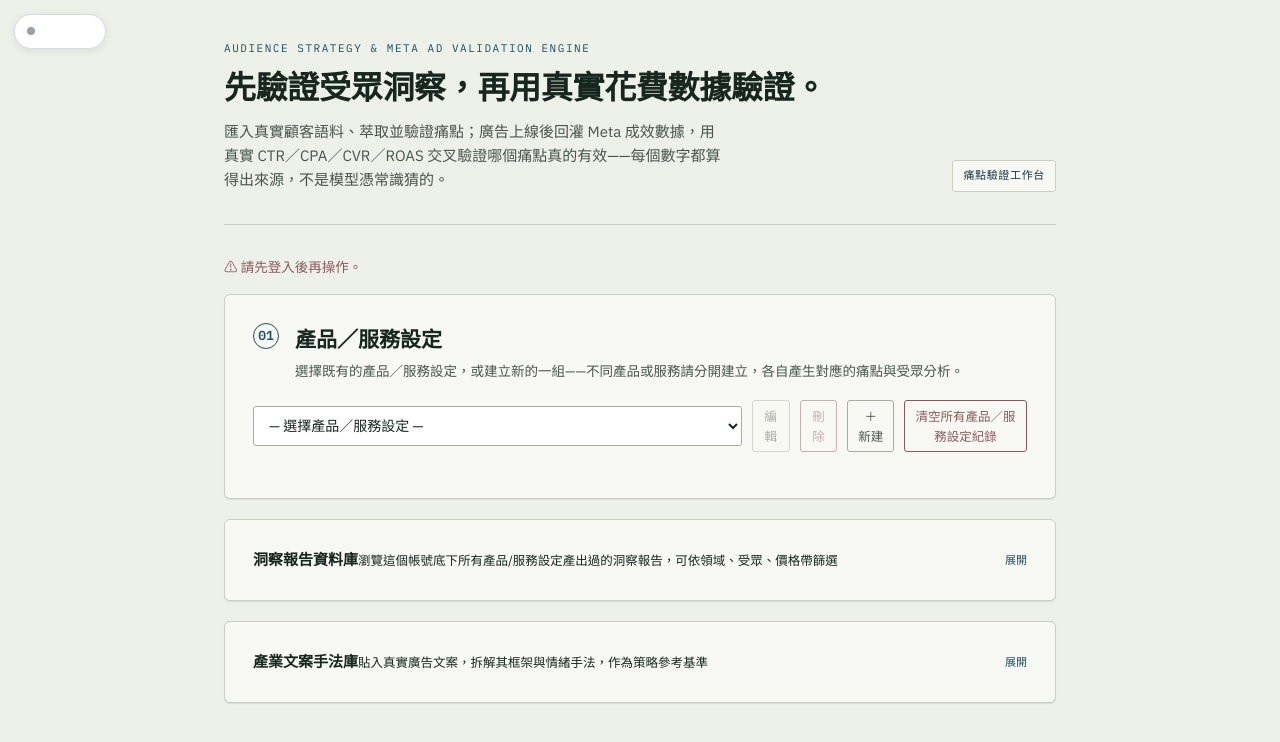
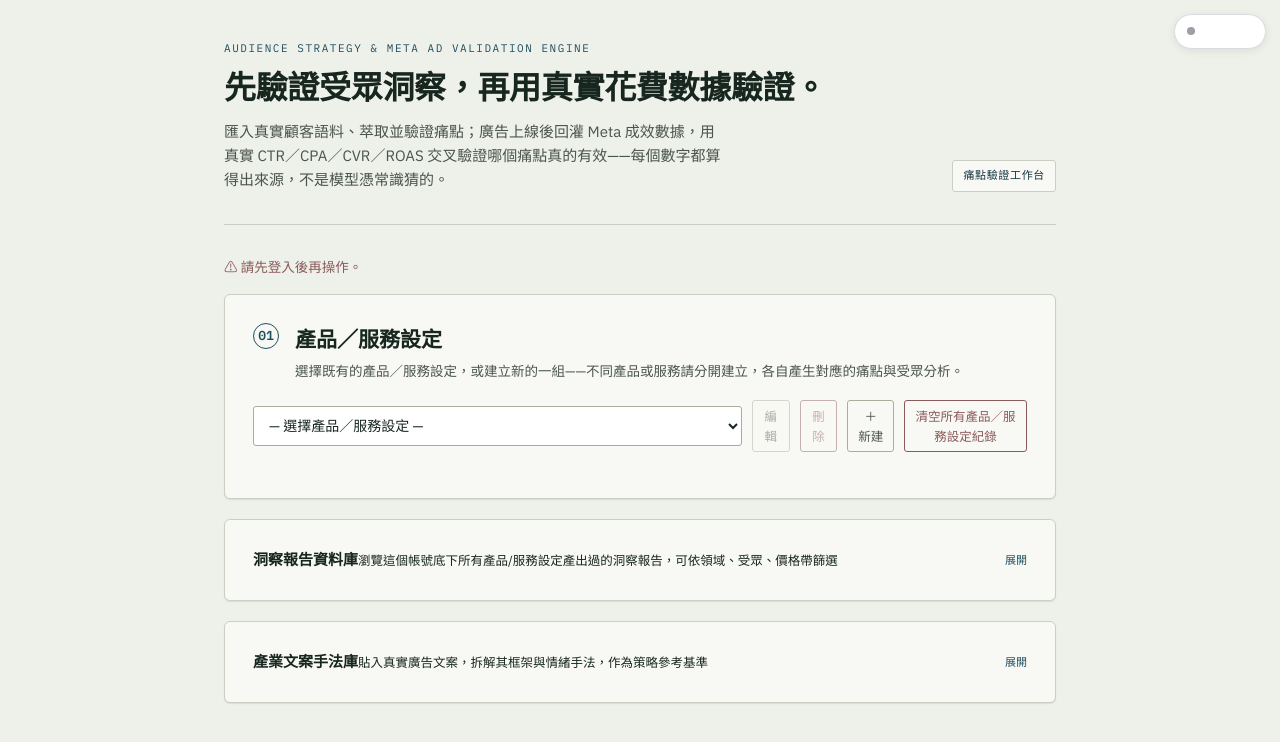
Before and after one commit to pank4s29-oss/smartpitch-engine, a website: page index.html in a window 1280 px wide. Drawn offline with nearby package versions, Linux system fonts and the light colour scheme; no server answers.

Commit message:
Update style.css

```diff
--- a/style.css
+++ b/style.css
@@ -520,8 +520,11 @@ details.meta-sync > summary {
 #account-corner {
   position: fixed;
   top: 14px;
-  left: 14px;
+  right: 14px;
   z-index: 60;
+  display: flex;
+  flex-direction: column;
+  align-items: flex-end;
 }
 #account-corner-toggle {
   display: flex;
```
